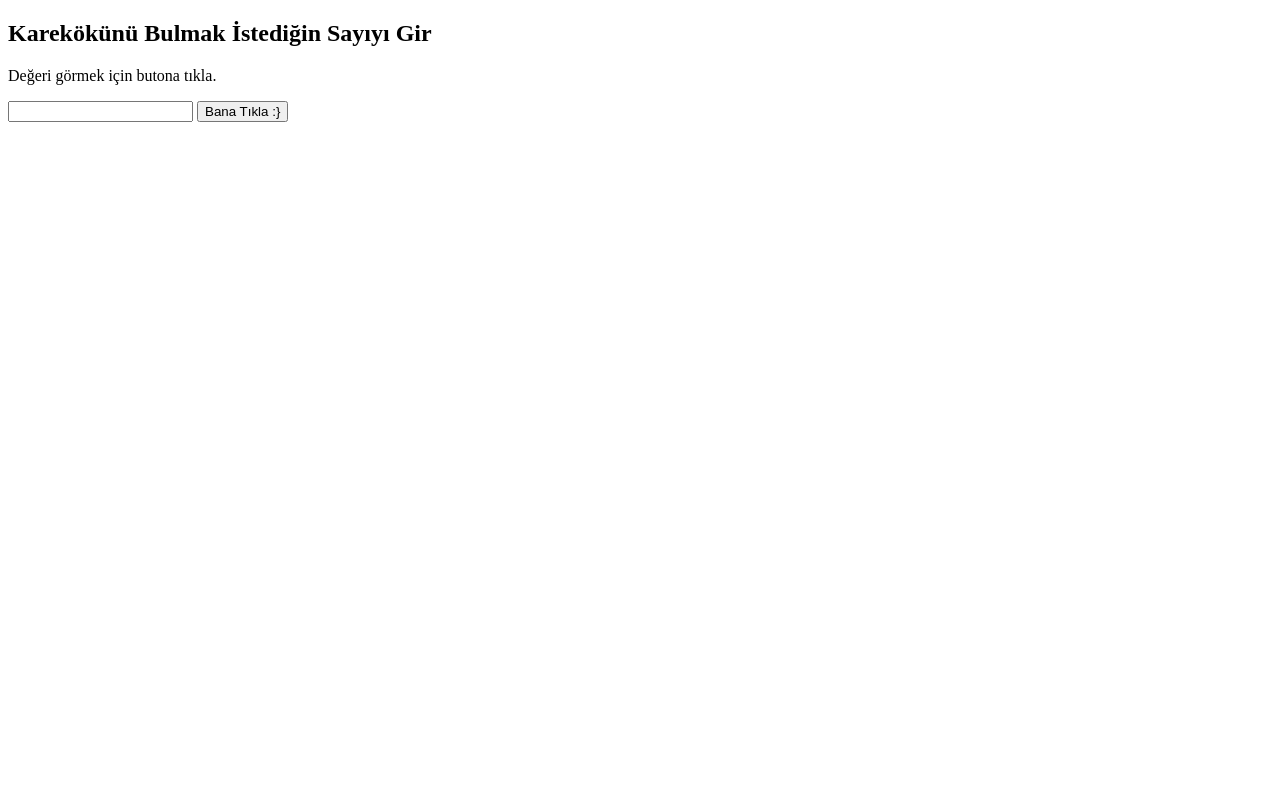
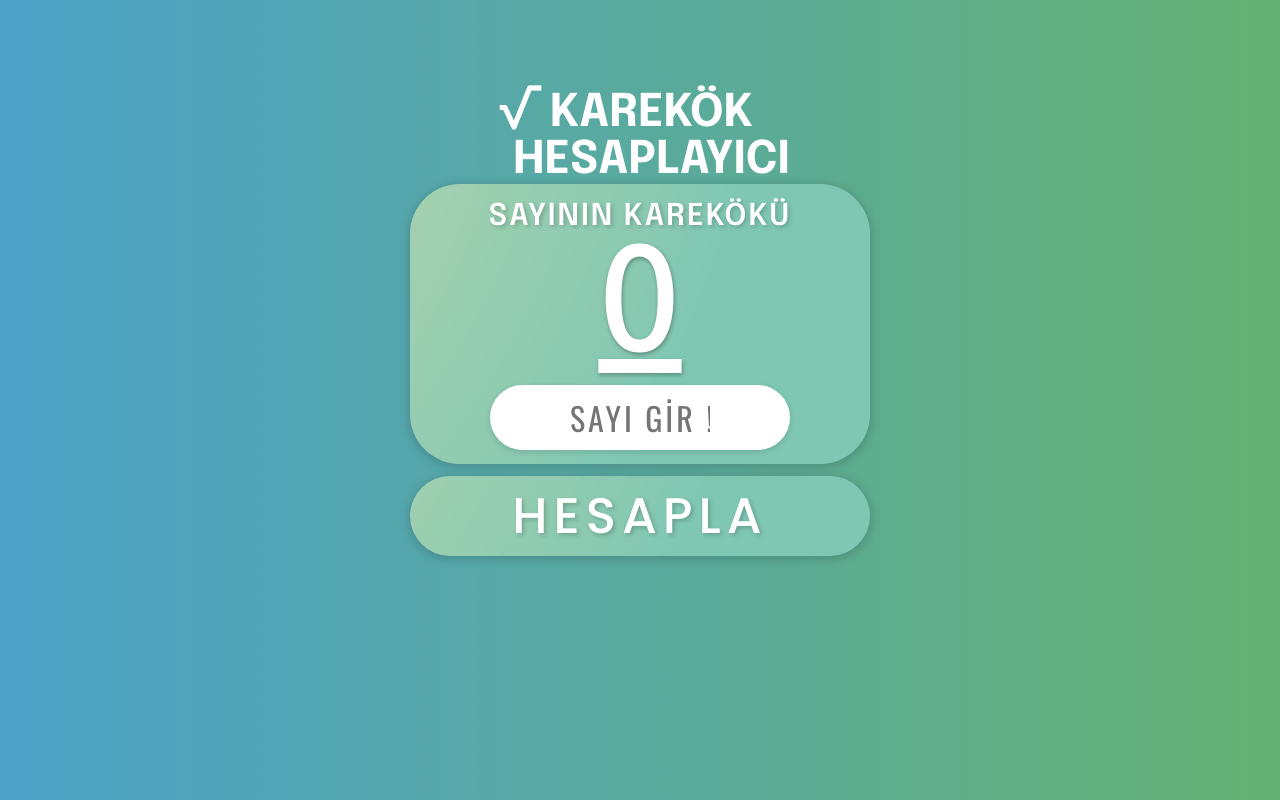
Before and after one commit to ilhanozkan/koklusayi, a plain HTML site: page index.html in a window 1280 px wide. Drawn offline with nearby package versions, Linux system fonts and the light colour scheme.

Commit message:
Add files via upload
tasarimi güncellendi

```diff
--- a/index.html
+++ b/index.html
@@ -1,21 +1,271 @@
 <!DOCTYPE html>
-<html>
-	<head>
-		<title>Karekökünü Kurut</title>
-	</head>
+<html lang="en">
+<head>
+  <meta charset="UTF-8">
+  <meta name="viewport" content="width=device-width, initial-scale=1.0">
+  <link href="https://fonts.googleapis.com/css2?family=Courier+Prime:ital,wght@0,700;1,700&family=Epilogue:wght@300;400;500;600;700&family=Oswald:wght@300;400;500;600;700&family=Poppins:wght@300;400;500;700&display=swap" rel="stylesheet">  <style>
+
+    *{
+      margin: 0;
+      padding: 0;
+      box-sizing: border-box;
+    }
+
+    section{
+      width: 100%;
+      height: 100vh;
+      background-attachment: fixed;
+      background-repeat: no-repeat;
+      background-size: cover;
+    }
+
+    section .background-div{
+      position: absolute;
+      top: 0;
+      left: 0;
+      width: 100%;
+      height: 100%;
+      background: url(img/background.jpg);
+      background-repeat: no-repeat;
+      background-size: cover;
+      background-position: center;
+    }
+
+    .container:hover .background-div{
+      filter: blur(10px);
+    }
+
+    body{
+      background-attachment: fixed;
+    }
+
+    .container{
+      position: relative;
+      top: 70px;
+      margin:0px auto;
+      width: 500px;
+      /* background-color:rgb(96, 213, 255); */
+      height: 550px
+    }
+
+    #header{
+      position: relative;
+      left: 16%;
+      padding-top: 20px;
+      margin:0 auto;
+      margin-bottom: 26px;
+      margin-left: -10px;
+      cursor: pointer;
+    }
+
+    #header:hover ~ body{
+      filter: blur(10px);
+    }
+
+    #title{
+      margin-left: -40px;
+      font-size: 45px;
+      color: white;
+      font-family: 'Epilogue', sans-serif;
+      font-weight: 700;
+      display: inline-block;
+      text-align: center;
+      text-transform: uppercase;
+      text-shadow: 0 2px 8px 2px rgba(0,0,0,.15);
+    }
+
+    #title-div{
+      position:absolute;
+      display: inline-block;
+      width: 200px;
+    }
+
+    #logo {
+      width: 65px;
+      height: 65px;
+      filter: invert(100);
+      margin-left: 18px;
+    }
+
+    #logo-div{
+      margin-left: 10px;
+      margin-top: -15px;
+      display: inline-block;
+    }
+
+    /* Middle Box */
+
+    .box{
+      margin: 12px auto;
+      padding: 20px;
+    }
+
+    .box-button{
+      margin: 2px auto;
+      padding-left: 20px;
+    }
+
+    #result-description{
+      text-align: center;
+      margin-top: -35px;
+      color: white;
+      font-family: 'Epilogue', sans-serif;
+      font-size: 30px;
+      font-weight: 600;
+      text-transform: uppercase;
+      letter-spacing: 2px;
+      text-shadow: 2px 2px 4px rgba(0,0,0,.2);
+      cursor: pointer;
+    }
+
+    #result-box{
+      margin-top: 40px;
+      background-image: url(img/box-bg.png);
+      background-position: center;
+      width: 460px;
+      height: 280px;
+      border-radius: 50px;
+      box-shadow: 0 2px 8px 2px rgba(0,0,0,.15);
+    }
+
+    #result-box:hover{
+      transition: box-shadow 300ms;
+      box-shadow: 0 2px 8px 4px rgba(0,0,0,.20);
+    }
+
+    #result-div{
+      width: 400px;
+      height: 180px;
+      /* background-color: lightcoral; */
+      position: relative;
+    }
+
+    #result {
+      text-align: center;
+      margin-top: 5px;
+      font-size: 144px;
+      text-decoration: underline;
+      color: white;
+      font-family: 'Epilogue', sans-serif;
+      font-weight: 500;
+      text-transform: uppercase;
+      text-shadow: 1px 2px 4px rgba(0,0,0,.3);
+    }
+
+    #input-number{
+      padding-left: 60px;
+      margin: 2px auto;
+    }
+
+    #input{
+      margin-top: -23px;
+      width: 300px;
+      height: 65px;
+      padding: 20px 80px;
+      border: none;
+      border-radius: 50px;
+      background-color: white;
+      box-shadow: 0 2px 5px 1px rgba(0,0,0,.1);
+    }
+
+    #input:hover{
+      transition: all 300ms;
+      background-color: rgba(255, 255, 255, 0.8);
+    }
+
+    #input[placeholder]{
+      font-size: 32px;
+      font-family: 'Oswald', sans-serif;
+      letter-spacing: 3px;
+      font-weight: normal;
+      text-align: center;
+      outline: none;
+    }
+
+    /* Last Box */
+
+    #button{
+      margin: 0;
+      border: none;
+      height: 80px;
+      width: 460px;
+      padding: 0px 20px;
+      border-radius: 50px;
+      font-family: 'Poppins', sans-serif;
+      letter-spacing: 6px;
+      font-size: 50px;
+      font-weight: 500;
+      text-align: center;
+      color: white;
+      background-image: url(img/box-bg.png);
+      background-position: center;
+      text-shadow: 2px 2px 4px rgba(0,0,0,.2);
+      box-shadow: 0 2px 8px 2px rgba(0,0,0,.15);
+    }
+
+    #button:hover{
+      transition: box-shadow 300ms;
+      transition: color ease-in 1.5s;
+      cursor: pointer;
+      color: rgba(157, 255, 209, 0.8);
+      box-shadow: 0 2px 8px 4px rgba(0,0,0,.20);
+      background-image: url(img/box-bg.png);
+    }
+
+    #button:focus{
+      background-image: url(img/box-bg.png);
+      transition: all 300ms;
+      transition: filter ease-in-out 900ms;
+      filter: hue-rotate(720deg);
+      color: white;
+      outline: none; !important
+    }
+
+
+  </style>
+</head>
 <body>
-<h2>Karekökünü Bulmak İstediğin Sayıyı Gir</h2>
-<p>Değeri görmek için butona tıkla.</p>
-<input id="deger" type="text">
-<input type="button" onclick="buton()" value="Bana Tıkla :}">
-<p id="yeni_deger"></p>
 
-<script>
+  <section>
+    <div class="background-div">
 
-    function buton() {
-   	 	var deger=document.getElementById("deger").value;
-        document.getElementById("yeni_deger").innerHTML = Math.sqrt(deger);
+  <div class="container">
+    <div id="header">
+      <div id="logo-div">
+        <img id="logo" src="img/logo.png" alt="">
+      </div>
+      <div id="title-div">
+        <h1 id="title">karekök hesaplayıcı</h1>
+      </div>
+    </div>
+    <div id="result-box" class="box">
+      <div id="result-div" class="box">
+        <p id="result-description">Sayının Karekökü</p>
+        <p id="result">0</p>
+      </div>
+      <div id="input-number">
+        <input id="input" type="text" placeholder="SAYI GİR !">
+      </div>
+    </div>
+
+    <div id="sqrt-calculate" class="box-button">
+      <input id="button" type="button" onclick="button()" value="HESAPLA">
+    </div>
+  </div>
+
+
+</div>
+</section>
+
+  <!-- JS -->
+  <script>
+
+    function button() {
+   	 	var input=document.getElementById("input").value;
+        document.getElementById("result").innerHTML = Math.sqrt(input);
     }
 </script>
+
+
 </body>
 </html>
```
Also changed, not shown: img/background.jpg (added), img/box-bg.png (added), img/logo.png (added).
